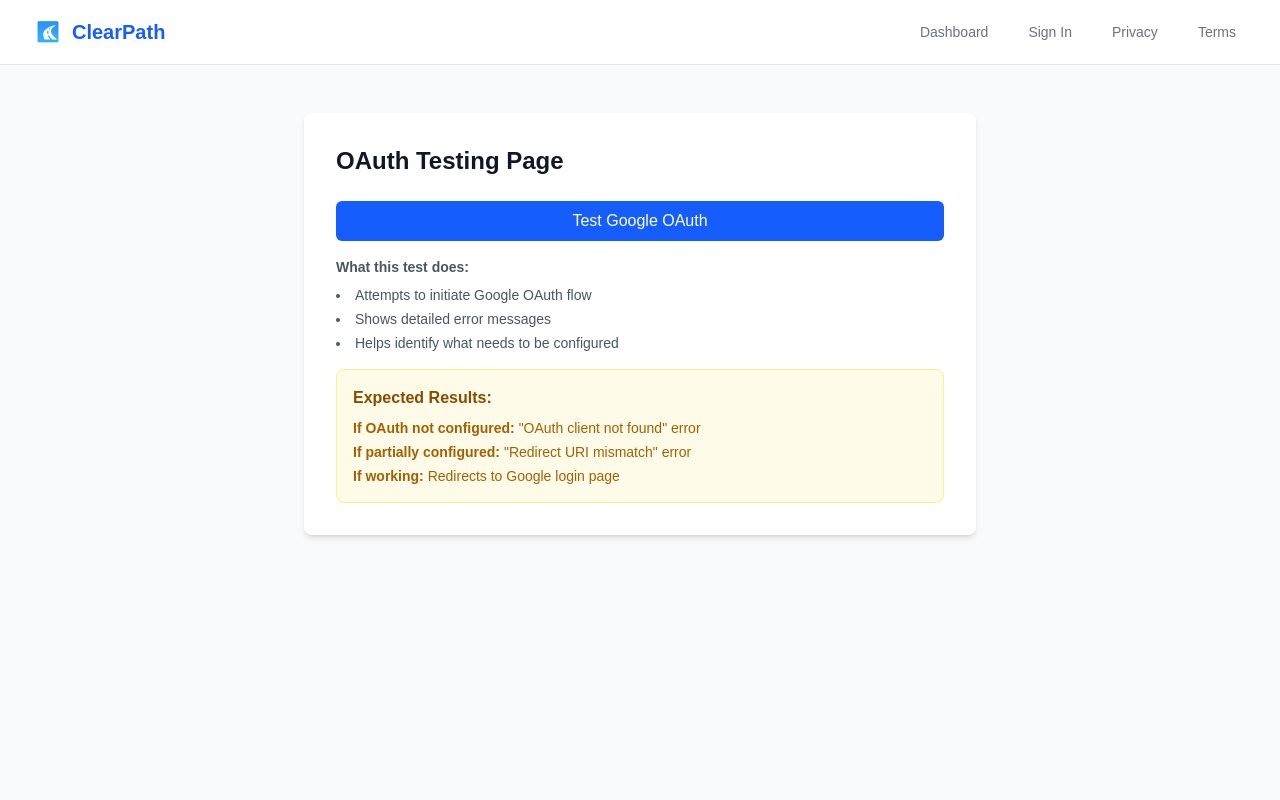
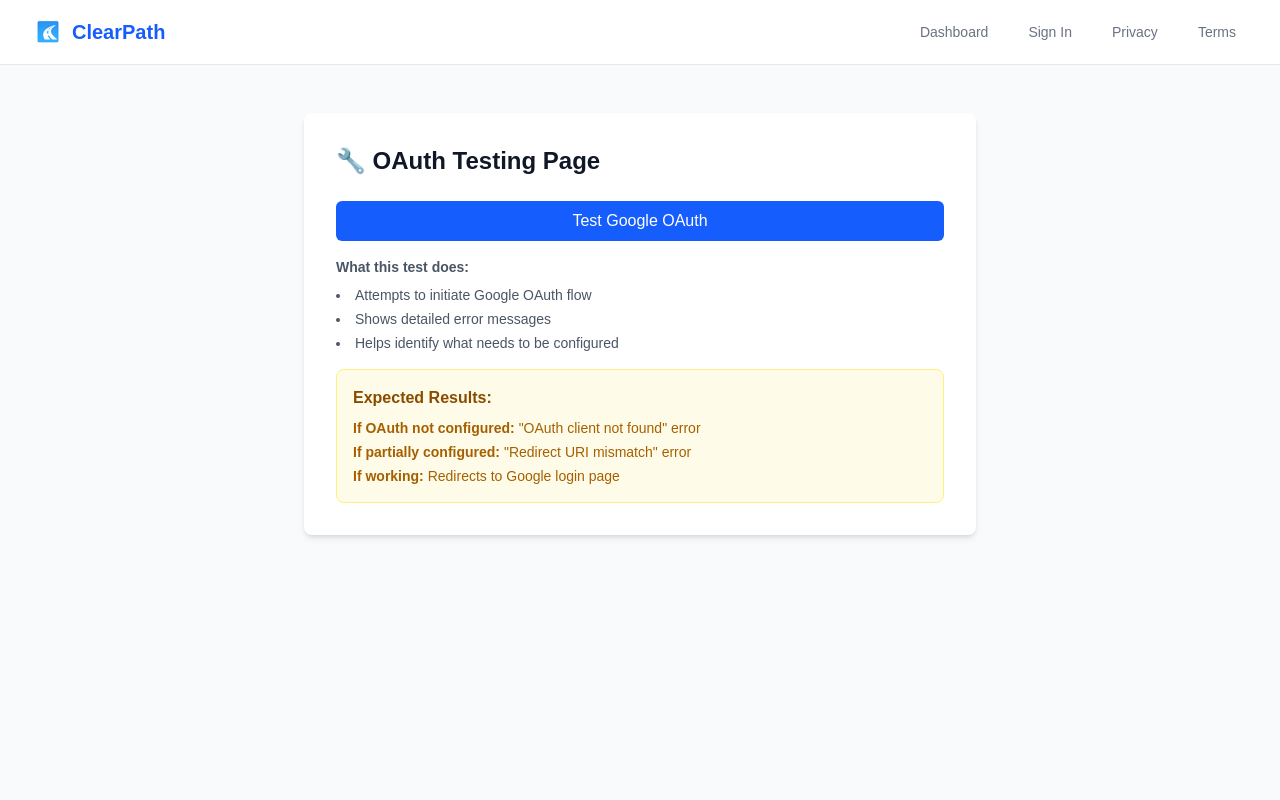
Before and after one commit to Jonms11/clearpath-production, a Next.js app: page /test-oauth in a window 1280 px wide. Shown: the top 800 px of the page. Built offline with nearby package versions, Linux system fonts and the light colour scheme; no server answers.

Commit message:
Fix test-oauth page - force redeploy

```diff
--- a/src/app/test-oauth/page.tsx
+++ b/src/app/test-oauth/page.tsx
@@ -36,7 +36,7 @@
     <div className="min-h-screen bg-gray-50 py-12 px-4">
       <div className="max-w-2xl mx-auto">
         <div className="bg-white rounded-lg shadow-md p-8">
-          <h1 className="text-2xl font-bold text-gray-900 mb-6">OAuth Testing Page</h1>
+          <h1 className="text-2xl font-bold text-gray-900 mb-6">🔧 OAuth Testing Page</h1>
 
           <div className="space-y-4">
             <button
```
